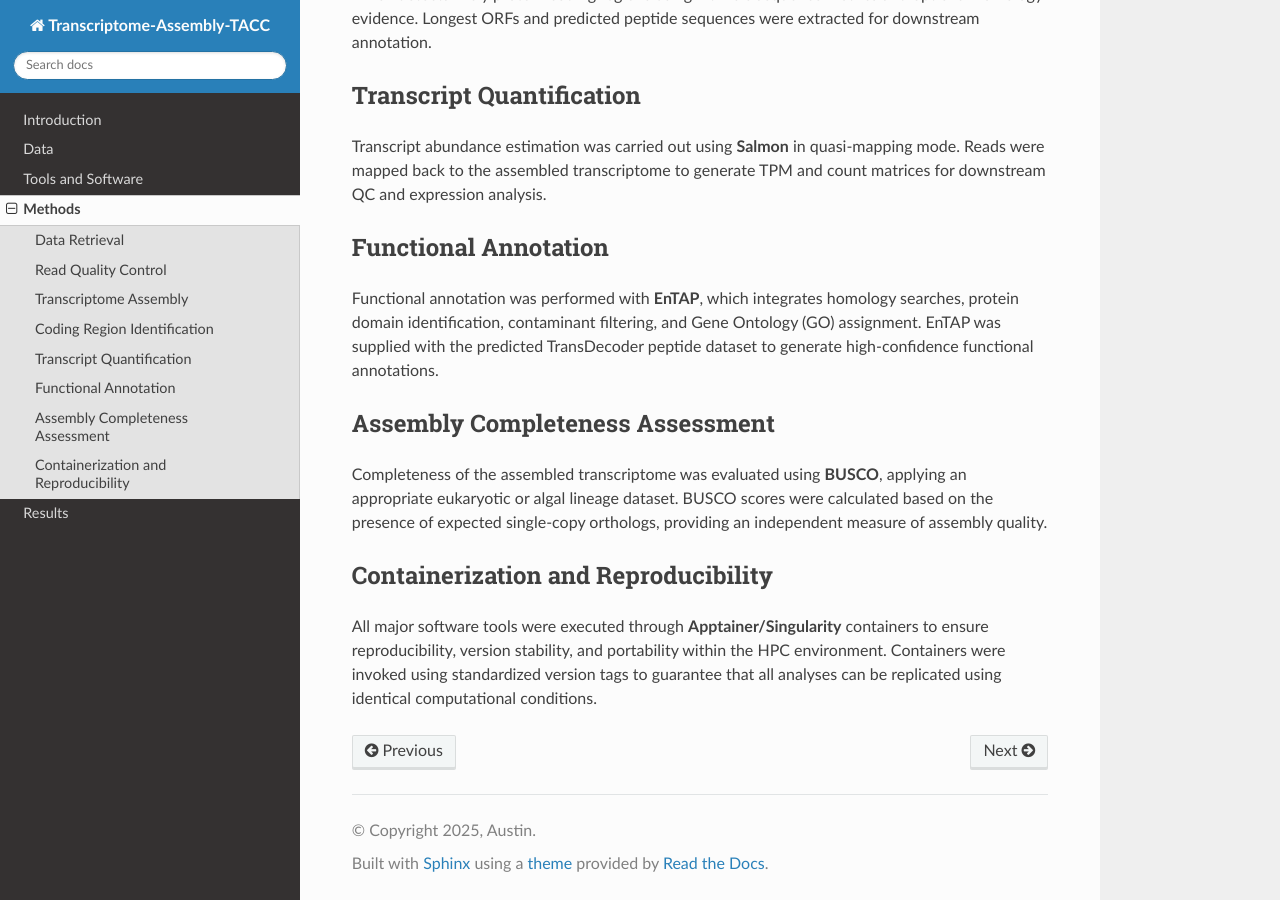
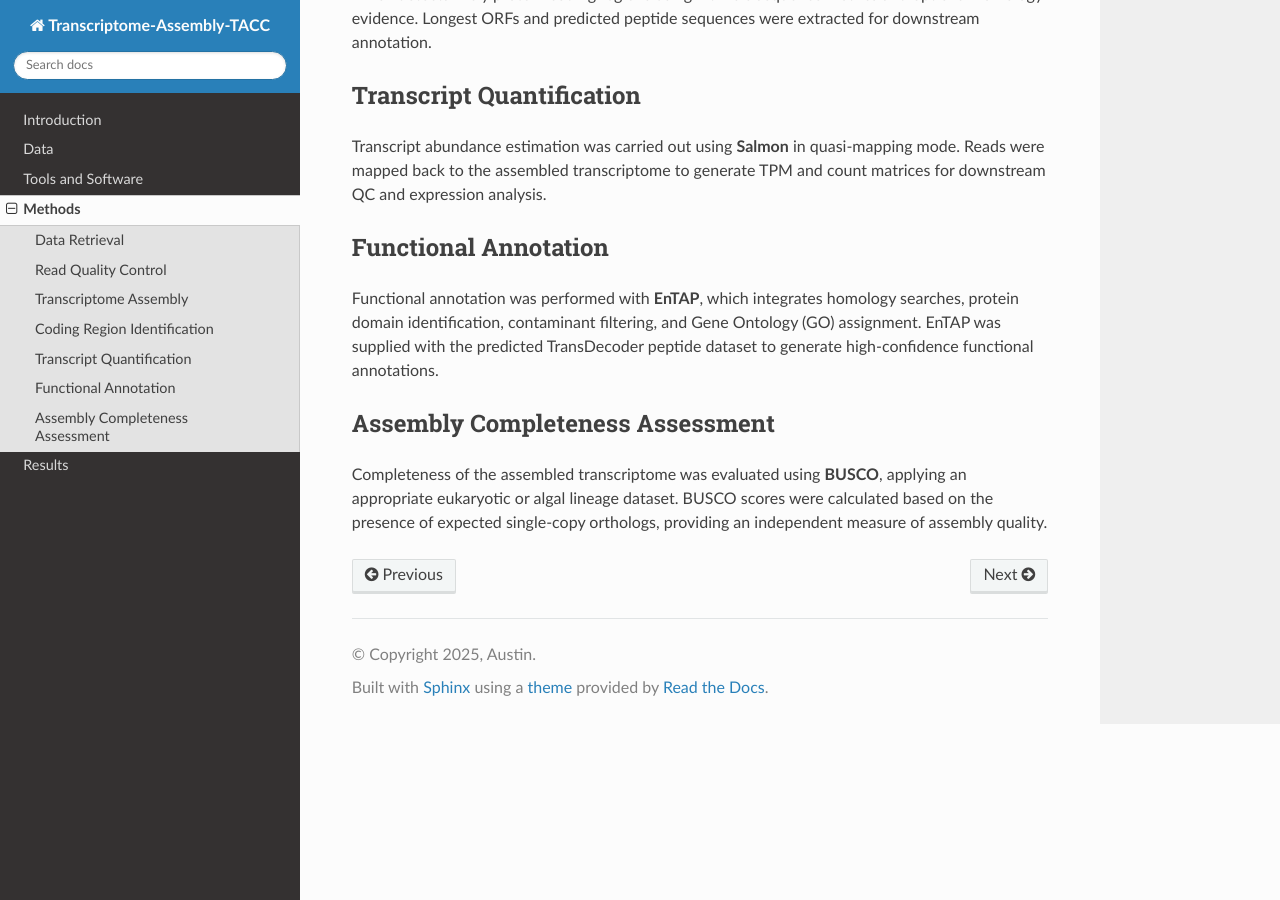
Before and after one commit to AriannaM-A/Transcriptome-Assembly-TACC, a Sphinx documentation site: the page built from docs/source/methods.md, in a window 1280 px wide and 900 px high, scrolled down 833 px. Built offline with Sphinx 7.4.7 and the Read the Docs theme 3.1.0, drawn with Linux system fonts in a browser that asks for light colours; pages that are not in the unit, such as notebooks, are missing from menus.

Commit message:
Remove containerization and reproducibility section
Removed section on containerization and reproducibility.

```diff
--- a/docs/source/methods.md
+++ b/docs/source/methods.md
@@ -20,6 +20,3 @@ Functional annotation was performed with **EnTAP**, which integrates homology se
 
 #### Assembly Completeness Assessment
 Completeness of the assembled transcriptome was evaluated using **BUSCO**, applying an appropriate eukaryotic or algal lineage dataset. BUSCO scores were calculated based on the presence of expected single-copy orthologs, providing an independent measure of assembly quality.
-
-#### Containerization and Reproducibility
-All major software tools were executed through **Apptainer/Singularity** containers to ensure reproducibility, version stability, and portability within the HPC environment. Containers were invoked using standardized version tags to guarantee that all analyses can be replicated using identical computational conditions.
```
